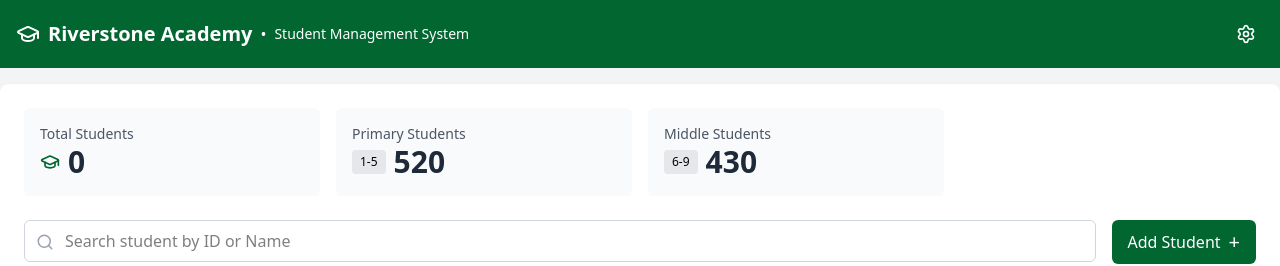
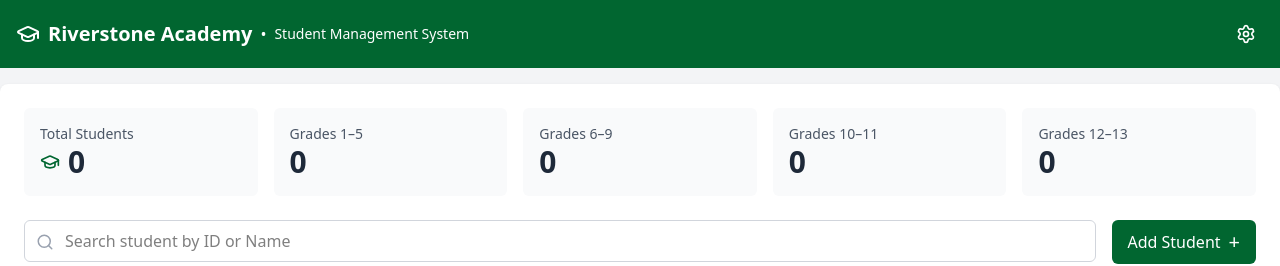
Before and after one commit to Haritha0705/Student-Management-System, a React (Vite) app in the folder frontend/: page / in a window 1280 px wide. Shown: the top 266 px of the page. Built offline with nearby package versions, Linux system fonts and the light colour scheme; no server answers.

Commit message:
new chages

```diff
--- a/frontend/src/Components/HomePage.jsx
+++ b/frontend/src/Components/HomePage.jsx
@@ -16,12 +16,27 @@ export function HomePage() {
         axios.get('http://localhost:8070/student')
             .then((res) => {
                 setStudents(res.data);
-                console.log(res);
             })
             .catch((err) => {
                 alert('Error: ' + err.message);
             });
     }, []);
+
+    // ✅ Grouping students by grade
+    const gradeGroups = {
+        '1-5': 0,
+        '6-9': 0,
+        '10-11': 0,
+        '12-13': 0,
+    };
+
+    students.forEach(student => {
+        const grade = parseInt(student.grade);
+        if (grade >= 1 && grade <= 5) gradeGroups['1-5']++;
+        else if (grade >= 6 && grade <= 9) gradeGroups['6-9']++;
+        else if (grade >= 10 && grade <= 11) gradeGroups['10-11']++;
+        else if (grade >= 12 && grade <= 13) gradeGroups['12-13']++;
+    });
 
     return (
         <div className="bg-gray-100 min-h-screen w-full">
@@ -40,34 +55,42 @@ export function HomePage() {
             </header>
 
             <main className="container mx-auto p-6 bg-white mt-4 rounded-lg shadow-sm">
-                {/* Statistics Row */}
-                <div className="grid grid-cols-1 md:grid-cols-4 gap-4 mb-6">
+                {/* 📊 Statistics Row */}
+                <div className="grid grid-cols-1 md:grid-cols-5 gap-4 mb-6">
                     <div className="p-4 bg-gray-50 rounded-md">
                         <div className="text-sm text-gray-600">Total Students</div>
                         <div className="flex items-center">
                             <GraduationCap className="text-green-800 mr-2" size={20} />
-                            <span className="text-3xl font-bold text-gray-800">
-                {students.length}
-              </span>
+                            <span className="text-3xl font-bold text-gray-800">{students.length}</span>
                         </div>
                     </div>
                     <div className="p-4 bg-gray-50 rounded-md">
-                        <div className="text-sm text-gray-600">Primary Students</div>
-                        <div className="flex items-center">
-                            <span className="text-xs bg-gray-200 px-2 py-1 rounded mr-2">1-5</span>
-                            <span className="text-3xl font-bold text-gray-800">520</span>
+                        <div className="text-sm text-gray-600">Grades 1–5</div>
+                        <div className="text-3xl font-bold text-gray-800">
+                            {gradeGroups['1-5']}
                         </div>
                     </div>
                     <div className="p-4 bg-gray-50 rounded-md">
-                        <div className="text-sm text-gray-600">Middle Students</div>
-                        <div className="flex items-center">
-                            <span className="text-xs bg-gray-200 px-2 py-1 rounded mr-2">6-9</span>
-                            <span className="text-3xl font-bold text-gray-800">430</span>
+                        <div className="text-sm text-gray-600">Grades 6–9</div>
+                        <div className="text-3xl font-bold text-gray-800">
+                            {gradeGroups['6-9']}
+                        </div>
+                    </div>
+                    <div className="p-4 bg-gray-50 rounded-md">
+                        <div className="text-sm text-gray-600">Grades 10–11</div>
+                        <div className="text-3xl font-bold text-gray-800">
+                            {gradeGroups['10-11']}
+                        </div>
+                    </div>
+                    <div className="p-4 bg-gray-50 rounded-md">
+                        <div className="text-sm text-gray-600">Grades 12–13</div>
+                        <div className="text-3xl font-bold text-gray-800">
+                            {gradeGroups['12-13']}
                         </div>
                     </div>
                 </div>
 
-                {/* Search and Filters */}
+                {/* 🔍 Search and Filters */}
                 <div className="flex flex-col md:flex-row gap-4 mb-6">
                     <div className="relative flex-grow">
                         <Search
@@ -87,7 +110,7 @@ export function HomePage() {
                     </div>
                 </div>
 
-                {/* Students Table */}
+                {/* 🧑‍🎓 Students Table */}
                 <div className="overflow-x-auto">
                     <table className="min-w-full">
                         <thead>
@@ -103,7 +126,8 @@ export function HomePage() {
                         <tbody>
                         {students
                             .filter((student) =>
-                                student.name?.toLowerCase().includes(searchTerm.toLowerCase())
+                                student.name?.toLowerCase().includes(searchTerm.toLowerCase()) ||
+                                student.id?.toString().includes(searchTerm)
                             )
                             .map((student, index) => (
                                 <tr key={student.id || index} className="border-b hover:bg-gray-50">
```
